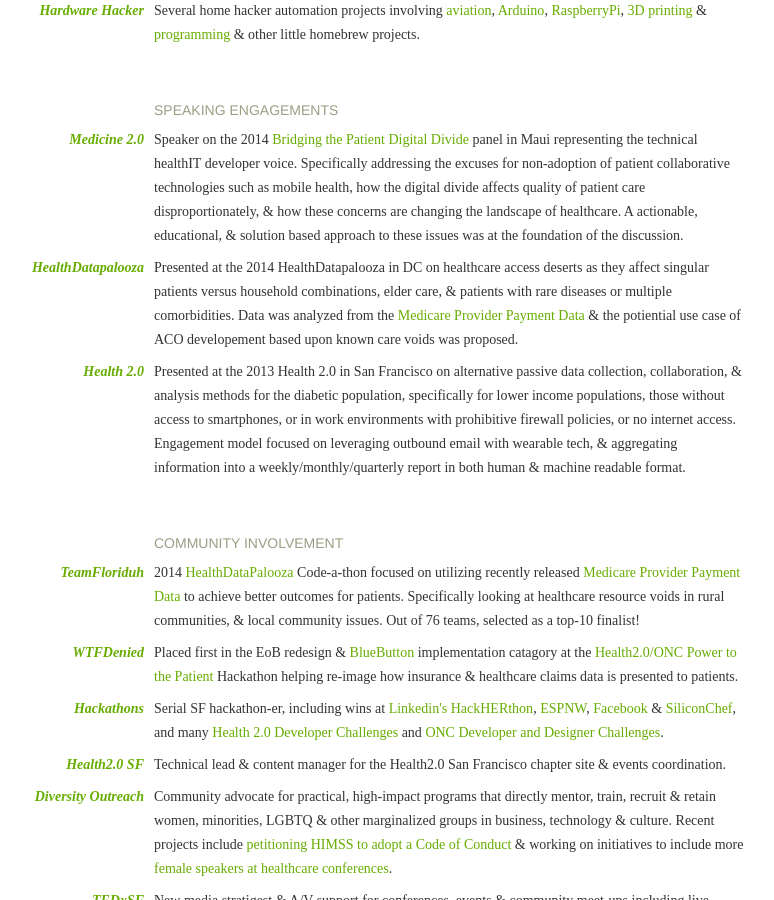
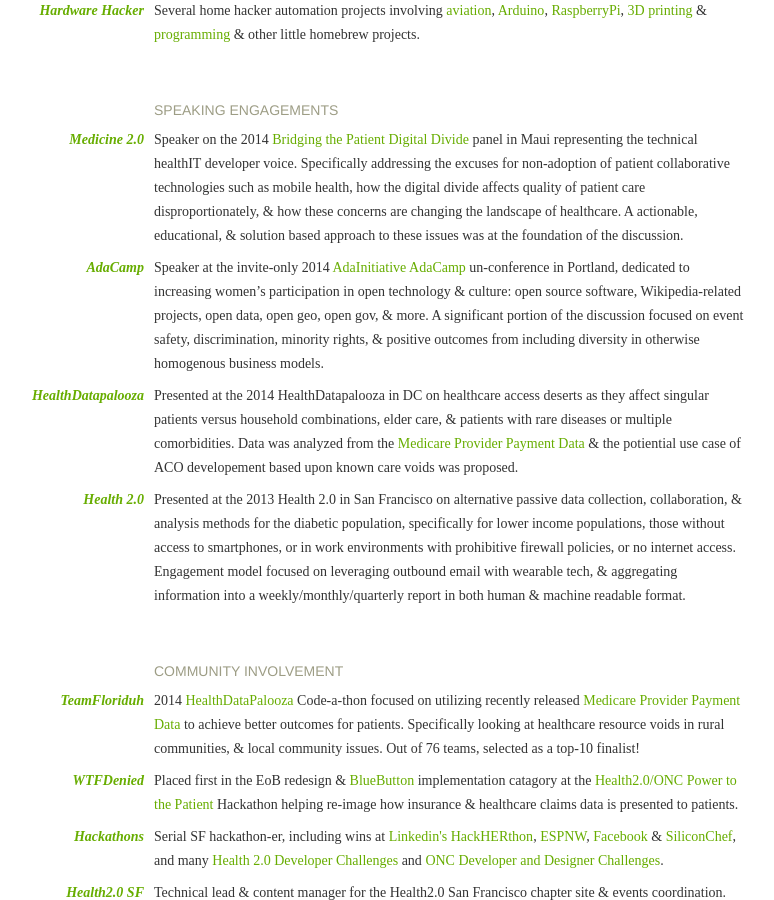
Before and after one commit to laurenstill/laurenstill.github.io, a Jekyll site: the page built from index.html, in a window 1280 px wide and 900 px high, scrolled down 1543 px. Shown: the whole window, without its empty margins (291-1065 px from the left). Built offline with Jekyll 4.4.1, drawn with Linux system fonts in a browser that asks for light colours.

Commit message:
adacamp add

```diff
--- a/_layouts/index.html
+++ b/_layouts/index.html
@@ -121,6 +121,19 @@
                    Speaker on the 2014 <a href="http://www.medicine20congress.com/ocs/index.php/med/med2014/paper/view/2734">Bridging the Patient Digital Divide</a> panel in Maui representing the technical healthIT developer voice. Specifically addressing the excuses for non-adoption of patient collaborative technologies such as mobile health, how the digital divide affects quality of patient care disproportionately, &amp; how these concerns are changing the landscape of healthcare. A actionable, educational, &amp; solution based approach to these issues was at the foundation of the discussion.
             </span>
             </li>
+            <li class="project">
+                <span class="project-name">
+                    <a href="hhttp://www.http://adacamp.org/">AdaCamp</a>
+                </span>
+                <span class="project-desc">
+                   Speaker at the invite-only 2014 <a href="http://adainitiative.org/">AdaInitiative AdaCamp</a> un-conference in Portland, dedicated to increasing women’s participation in open technology &amp; culture: open source software, Wikipedia-related projects, open data, open geo, open gov, &amp; more. A significant portion of the discussion focused on event safety, discrimination, minority rights, &amp; positive outcomes from including diversity in otherwise homogenous business models.
+            </span>
+            </li>
+
+
+
+
+
             <li class="project">
                 <span class="project-name">
                     <a href="http://healthdatapalooza.org/agenda/code-a-palooza-challenges/">HealthDatapalooza</a>
```
